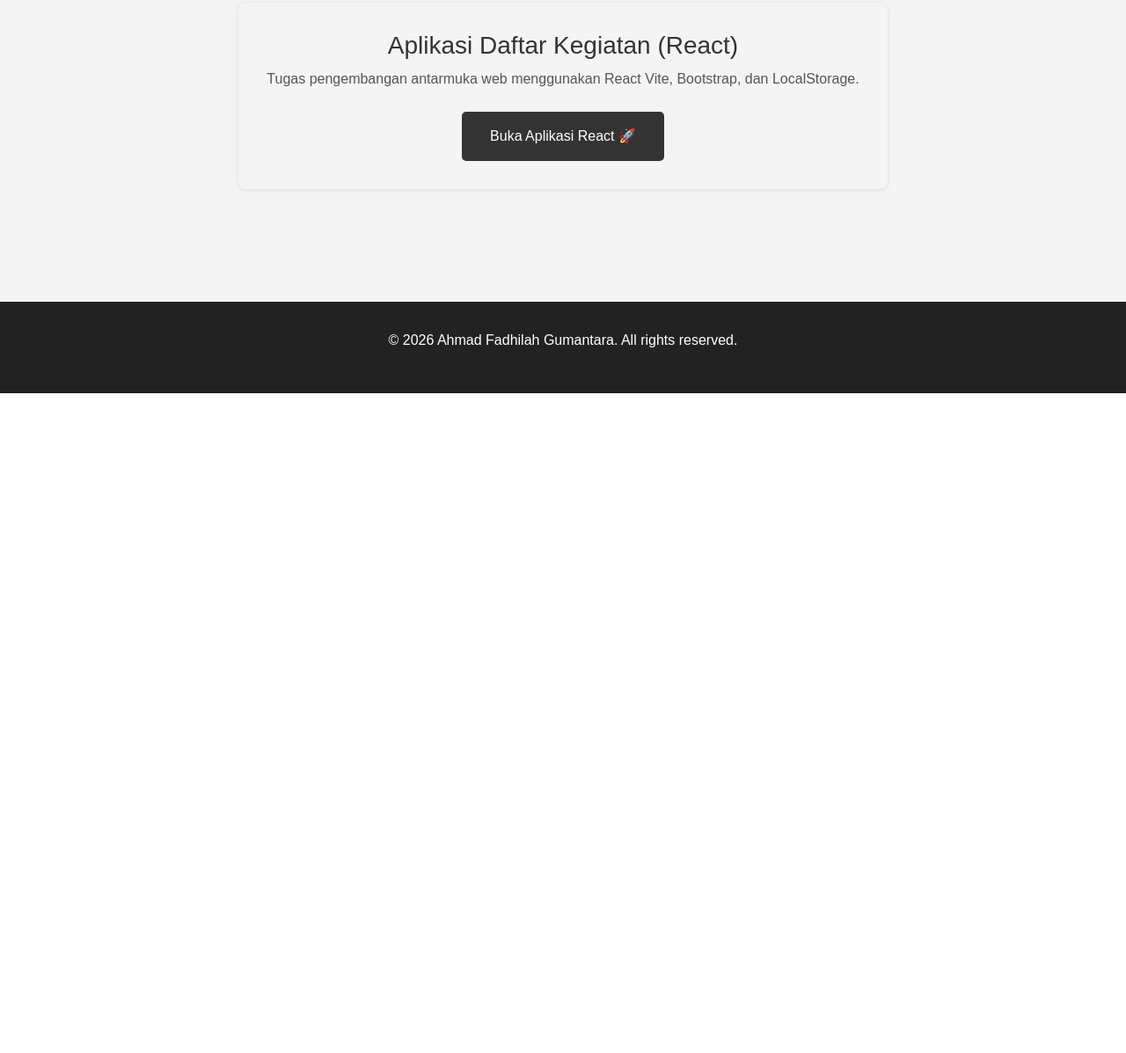
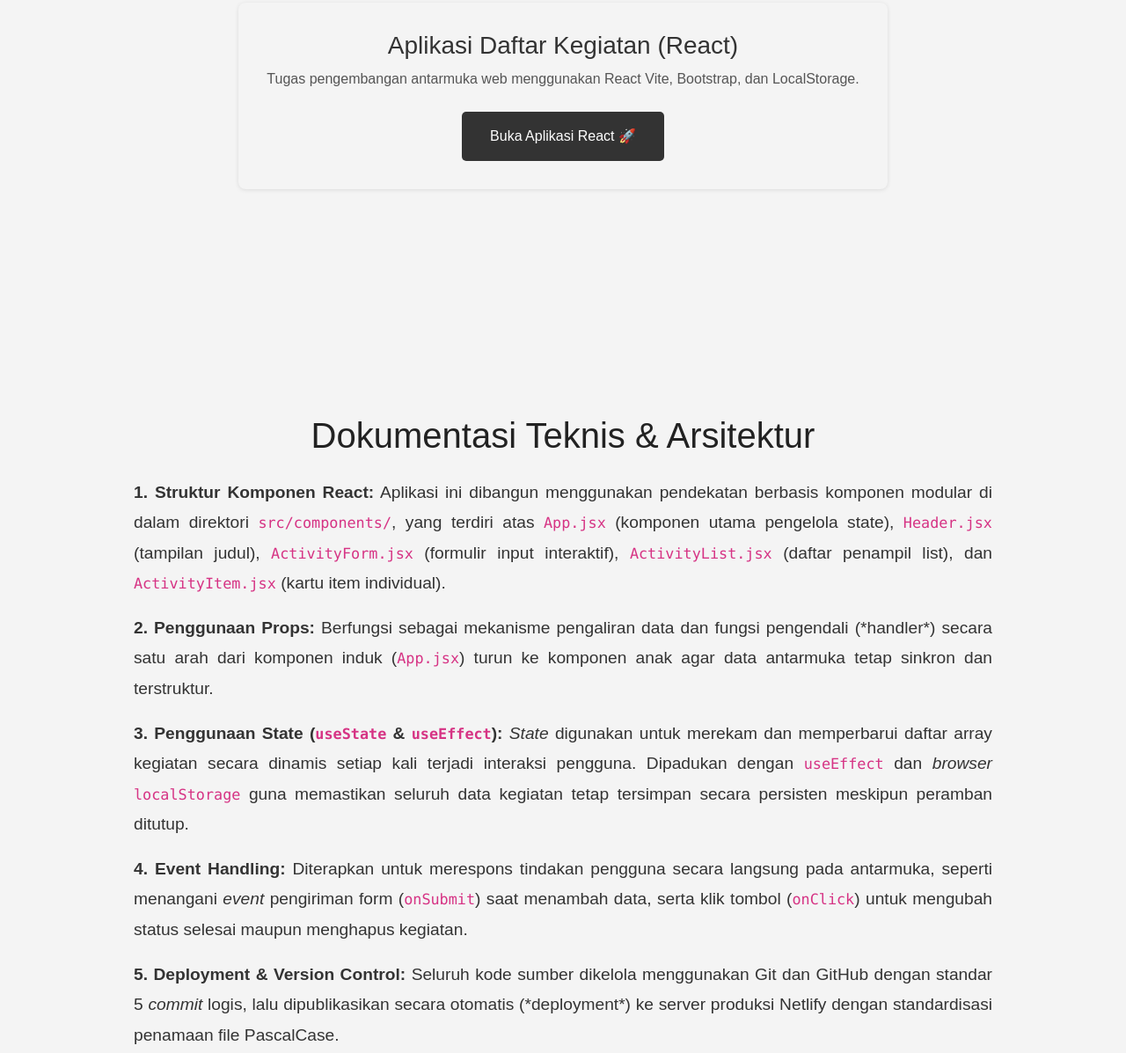
Before and after one commit to ahmad0f0g/portofolio, a website built with Vite: page index.html in a window 1280 px wide. Shown: the part 3277-4474 px from the top of the page at 88% size. Before the commit the page ends 3724 px from the top, so only its background shows below. Built offline with nearby package versions, Linux system fonts and the light colour scheme.

Commit message:
menambahkan penjelasan teknologi dibalik sub aplikasinya

```diff
--- a/index.html
+++ b/index.html
@@ -173,6 +173,19 @@
         </div>
     </section>
 
+    <section id="dokumentasi" class="full-width-section section-dark">
+        <div class="container text-start mt-5 mb-5">
+            <h3 class="section-title text-center mb-4">Dokumentasi Teknis & Arsitektur</h3>
+            <div class="about-text" style="text-align: justify; line-height: 1.8;">
+                <p><strong>1. Struktur Komponen React:</strong> Aplikasi ini dibangun menggunakan pendekatan berbasis komponen modular di dalam direktori <code>src/components/</code>, yang terdiri atas <code>App.jsx</code> (komponen utama pengelola state), <code>Header.jsx</code> (tampilan judul), <code>ActivityForm.jsx</code> (formulir input interaktif), <code>ActivityList.jsx</code> (daftar penampil list), dan <code>ActivityItem.jsx</code> (kartu item individual).</p>
+                <p><strong>2. Penggunaan Props:</strong> Berfungsi sebagai mekanisme pengaliran data dan fungsi pengendali (*handler*) secara satu arah dari komponen induk (<code>App.jsx</code>) turun ke komponen anak agar data antarmuka tetap sinkron dan terstruktur.</p>
+                <p><strong>3. Penggunaan State (<code>useState</code> & <code>useEffect</code>):</strong> <em>State</em> digunakan untuk merekam dan memperbarui daftar array kegiatan secara dinamis setiap kali terjadi interaksi pengguna. Dipadukan dengan <code>useEffect</code> dan <em>browser</em> <code>localStorage</code> guna memastikan seluruh data kegiatan tetap tersimpan secara persisten meskipun peramban ditutup.</p>
+                <p><strong>4. Event Handling:</strong> Diterapkan untuk merespons tindakan pengguna secara langsung pada antarmuka, seperti menangani <em>event</em> pengiriman form (<code>onSubmit</code>) saat menambah data, serta klik tombol (<code>onClick</code>) untuk mengubah status selesai maupun menghapus kegiatan.</p>
+                <p><strong>5. Deployment & Version Control:</strong> Seluruh kode sumber dikelola menggunakan Git dan GitHub dengan standar 5 <em>commit</em> logis, lalu dipublikasikan secara otomatis (*deployment*) ke server produksi Netlify dengan standardisasi penamaan file PascalCase.</p>
+            </div>
+        </div>
+    </section>
+
     <footer>
         <p>&copy; 2026 Ahmad Fadhilah Gumantara. All rights reserved.</p>
     </footer>
```
